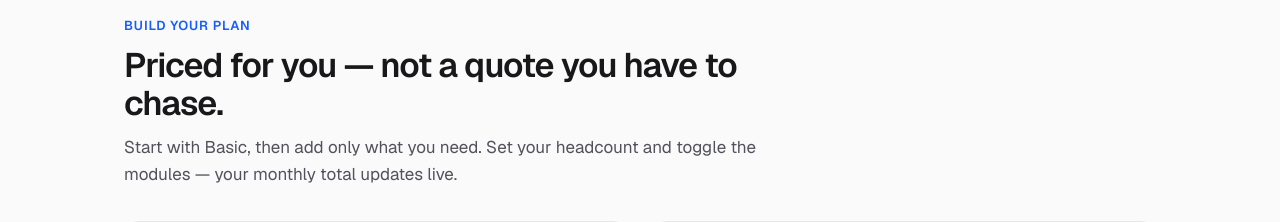
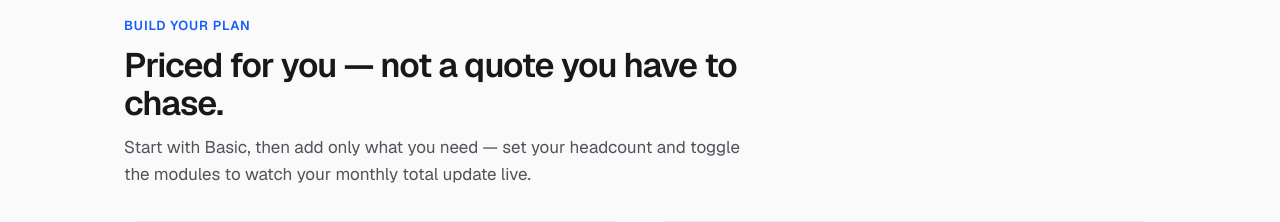
Before and after one commit to cheddarlebel-lab/circuit-coders, a Next.js app: page /proposal/1 in a window 1280 px wide. Shown: the part 1220-1442 px from the top of the page. Built offline with nearby package versions, Linux system fonts and the light colour scheme.

Commit message:
Proposal pricing copy: fix subtext grammar for no-unit (CC) products

```diff
--- a/src/app/proposal/[product]/page.tsx
+++ b/src/app/proposal/[product]/page.tsx
@@ -222,7 +222,7 @@ export default async function ProposalPage({
                   Priced for {name ?? 'you'} — not a quote you have to chase.
                 </h2>
                 <p style={{ fontSize: 17, lineHeight: 1.6, color: body, margin: 0 }}>
-                  Start with {cfg.pricing.baseLabel}, then add only what you need.{cfg.pricing.unit ? ' Set your headcount and' : ''} toggle the modules — your monthly total updates live.
+                  Start with {cfg.pricing.baseLabel}, then add only what you need — {cfg.pricing.unit ? 'set your headcount and ' : ''}toggle the modules to watch your monthly total update live.
                 </p>
               </div>
               <PricingBuilder pricing={cfg.pricing} accent={cfg.accent} accentSoft={cfg.accentSoft}
```
